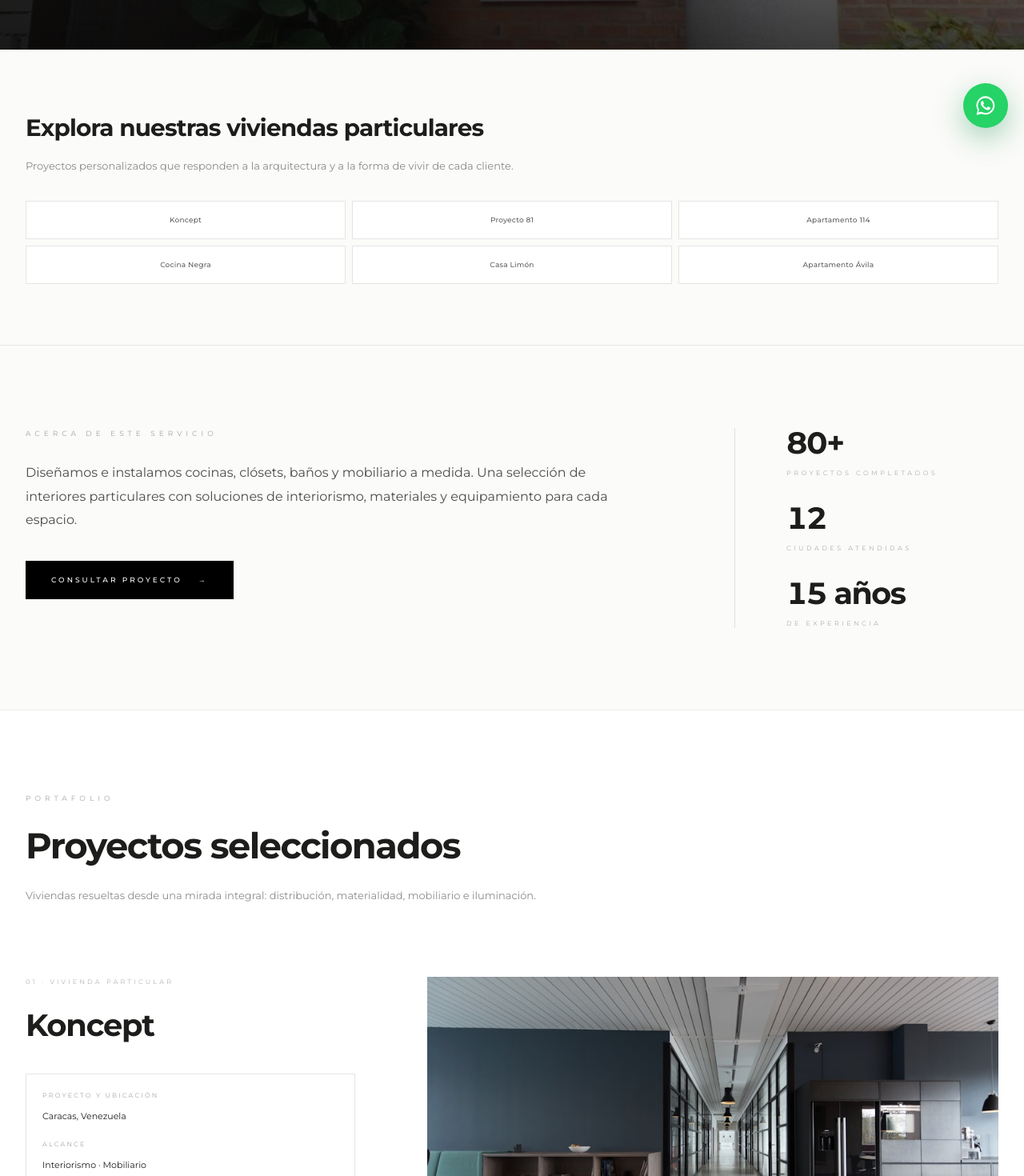
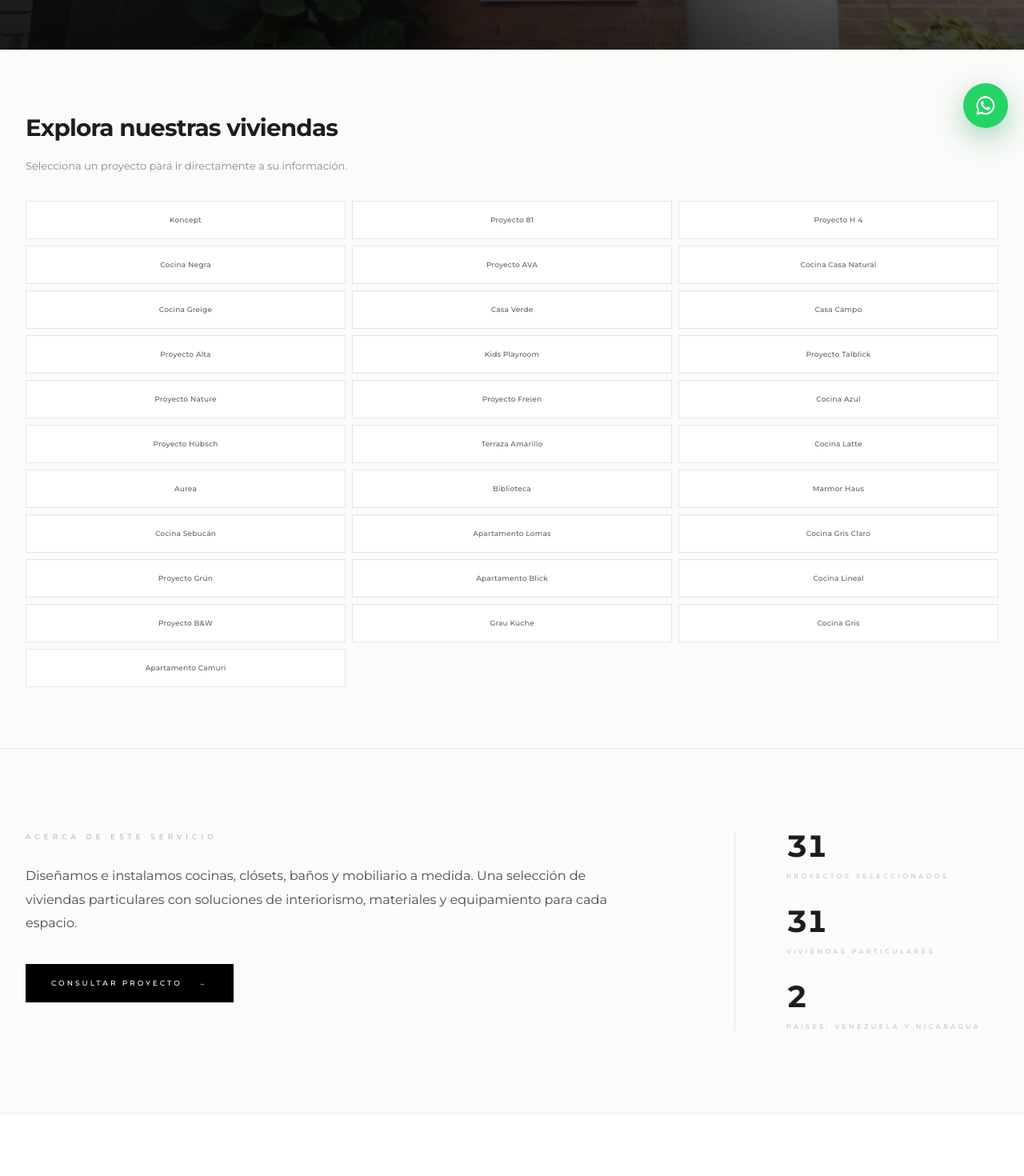
Before and after one commit to wegoxio/design-hof, a Next.js app: page /proyectos/gran-escala in a window 1280 px wide. Shown: the part 620-2090 px from the top of the page at 80% size. Built offline with nearby package versions, Linux system fonts and the light colour scheme; no server answers.

Commit message:
feat(projects): complete private homes portfolio

```diff
--- a/screens/projects/gran-scale/content/gran-scale-content.ts
+++ b/screens/projects/gran-scale/content/gran-scale-content.ts
@@ -1,22 +1,78 @@
 import type { ProjectDetailContent } from "../types/gran-scale";
+
+const gallery = [
+  "/projects/gran-scale/gallery/gran-scale-gallery-01-v2.jpg",
+  "/projects/gran-scale/gallery/gran-scale-gallery-02-v2.png",
+  "/projects/gran-scale/gallery/gran-scale-gallery-03-v2.jpg",
+  "/projects/gran-scale/gallery/gran-scale-gallery-04-v2.jpg",
+  "/projects/gran-scale/gallery/gran-scale-gallery-05-v2.png",
+];
+
+type Project = ProjectDetailContent["gallery"]["projects"][number];
+
+function project(index: number, title: string, scope: string, description: string, location = "Vivienda Residencial. Caracas – Venezuela."): Project {
+  const id = title.normalize("NFD").replace(/[\u0300-\u036f]/g, "").toLowerCase().replace(/[^a-z0-9]+/g, "-").replace(/(^-|-$)/g, "");
+  return {
+    id,
+    eyebrow: `${String(index).padStart(2, "0")} · Vivienda particular`,
+    title,
+    location,
+    scope,
+    description,
+    images: [0, 1, 2].map((step) => ({
+      src: gallery[(index - 1 + step) % gallery.length],
+      alt: `${title} — imagen ${step + 1}`,
+    })),
+  };
+}
+
+const selectedProjects: Project[] = [
+  project(1, "Koncept", "Cocina · Tope · Clóset · Interiorismo · Mobiliario · Cuarto de juegos", "Diseño e instalación de mobiliario de cocina, clóset auxiliar y cuarto de juegos.\n\nSuministro e instalación de tope de piedra sinterizada.\n\nInteriorismo y suministro de mobiliario para interiores y exteriores."),
+  project(2, "Proyecto 81", "Cocina · Coffee Bar · Despensa · Área de servicio · Interiorismo", "Diseño e instalación de mobiliario de cocina, coffee bar, despensa y área de servicio.\n\nInteriorismo y suministro de luminaria para comedor."),
+  project(3, "Proyecto H 4", "Cocina · Tope · Área parrillera · Área de lavandería", "Diseño e instalación de mobiliario de cocina, área de parrillera y área de lavandería.\n\nSuministro e instalación de tope de piedra sinterizada."),
+  project(4, "Cocina Negra", "Cocina", "Diseño e instalación de mobiliario de cocina."),
+  project(5, "Proyecto AVA", "Cocina · Tope · Baño de visita · Revestimiento de paredes", "Diseño e instalación de mobiliario de cocina y área de lavandería.\n\nSuministro e instalación de tope de piedra sinterizada.\n\nSuministro e instalación de revestimiento de piedra para baño de visita.", "Apartamento residencial. Caracas – Venezuela"),
+  project(6, "Cocina Casa Natural", "Cocina · Tope · Baño de visita · Área de lavandería", "Diseño e instalación de mobiliario de cocina y área de lavandería.\n\nSuministro e instalación de tope de piedra sinterizada.\n\nSuministro e instalación de revestimiento de piedra para baño de visita."),
+  project(7, "Cocina Greige", "Cocina · Tope", "Diseño e instalación de mobiliario de cocina.\n\nSuministro e instalación de tope de piedra sinterizada."),
+  project(8, "Casa Verde", "Interiorismo · Mobiliario", "Interiorismo y suministro de mobiliario para sala, comedor y área de terraza y deck en jardín."),
+  project(9, "Casa Campo", "Cocina · Tope", "Diseño e instalación de mobiliario de cocina. -Suministro e instalación de tope de piedra sinterizada."),
+  project(10, "Proyecto Alta", "Cocina · Interiorismo · Mobiliario", "Diseño e instalación de mobiliario de cocina.\n\nInteriorismo y suministro de mobiliario para interiores."),
+  project(11, "Kids Playroom", "HomeBar · Interiorismo · Mobiliario", "Diseño e instalación de mobiliario a medida para cuarto de juegos.\n\nInteriorismo y suministro de mobiliario para interiores."),
+  project(12, "Proyecto Talblick", "HomeBar · Interiorismo · Mobiliario", "Diseño e instalación de mobiliario para HomeBar.\n\nInteriorismo y suministro de mobiliario para interiores."),
+  project(13, "Proyecto Nature", "Interiorismo · Mobiliario", "Interiorismo y suministro de mobiliario para interiores."),
+  project(14, "Proyecto Freien", "Cocina · Tope · Walk in Clóset · Clósets", "Diseño e instalación de mobiliario de cocina, walk in clóset y clósets.\n\nSuministro e instalación de tope de piedra sinterizada."),
+  project(15, "Cocina Azul", "Cocina · Tope", "Diseño e instalación de mobiliario de cocina.\n\nSuministro e instalación de tope de piedra sinterizada."),
+  project(16, "Proyecto Hübsch", "Walk in Clóset · Vestier Interno · Walk in Shower · Baño · Clóset auxiliar · Office Room · Estudio de TV", "Diseño e instalación de mobiliario para Walk in clóset, Vestier Interno, Baño principal, Clóset auxiliar, Office room y estudio de TV.\n\nSuministro e instalación de piedra sinterizada para Walk in shower y área de lavamanos baño principal."),
+  project(17, "Terraza Amarillo", "Interiorismo · Mobiliario de exteriores", "Interiorismo y suministro de mobiliario de exteriores para terraza."),
+  project(18, "Cocina Latte", "Cocina · Tope · Mobiliario", "Diseño e instalación de mobiliario de cocina.\n\nSuministro e instalación de tope de piedra sinterizada.\n\nSelección y suministro de sillas de pantry."),
+  project(19, "Aurea", "Cocina principal · Cocina de Huéspedes", "Diseño e instalación de mobiliario de cocinas personalizado en color y textura.", "Casa Residencial de playa. Hacienda Iguana, Nicaragua."),
+  project(20, "Biblioteca", "Mobiliario", "Diseño e instalación de mobiliario personalizado para biblioteca."),
+  project(21, "Marmor Haus", "Interiorismo · Mobiliario", "Interiorismo y suministro de mobiliario."),
+  project(22, "Cocina Sebucán", "Cocina · Tope", "Diseño e instalación de mobiliario de cocina.\n\nSuministro e instalación de tope de piedra sinterizada."),
+  project(23, "Apartamento Lomas", "Interiorismo · Mobiliario", "Interiorismo y suministro de mobiliario."),
+  project(24, "Cocina Gris Claro", "Cocina · Tope", "Diseño e instalación de mobiliario de cocina.\n\nSuministro e instalación de tope de piedra sinterizada."),
+  project(25, "Proyecto Grün", "Cocina · Cocina área de parrillera · Tope", "Diseño e instalación de mobiliario de cocina.\n\nSuministro e instalación de tope de piedra sinterizada."),
+  project(26, "Apartamento Blick", "Cocina · Tope", "Diseño e instalación de mobiliario de cocina.\n\nSuministro e instalación de tope de piedra sinterizada."),
+  project(27, "Cocina Lineal", "Cocina · Tope", "Diseño e instalación de mobiliario de cocina.\n\nSuministro e instalación de tope de piedra sinterizada."),
+  project(28, "Proyecto B&W", "Walk in Clóset · Vestier Interno · Baños · Clóset auxiliar · Revestimiento", "Diseño e instalación de mobiliario para Walk in clóset, Vestier Interno, Baños, Clóset auxiliar.\n\nSuministro e instalación de piedra sinterizada."),
+  project(29, "Grau Küche", "Cocina · Tope", "Diseño e instalación de mobiliario de cocina.\n\nSuministro e instalación de tope de piedra sinterizada."),
+  project(30, "Cocina Gris", "Cocina · Tope · Interiorismo · Mobiliario", "Diseño e instalación de mobiliario de cocina.\n\nSuministro e instalación de tope de piedra sinterizada.\n\nInteriorismo y suministro de mobiliario para comedor."),
+  project(31, "Apartamento Camurí", "Cocina · Mueble de TV · Bar", "Diseño e instalación de mobiliario de cocina, mueble de TV y mueble de Bar.", "Apartamento de playa. La Guaira – Venezuela."),
+];
 
 export const granScaleContent: ProjectDetailContent = {
   breadcrumb: ["Inicio", "Proyectos", "Viviendas particulares"],
-  hero: { eyebrow: "Viviendas particulares", title: "Viviendas particulares", description: "Espacios que reflejan una forma de vivir.", imageUrl: "/projects/gran-scale/hero/gran-scale-hero-01-v2.jpg" },
+  hero: { eyebrow: "Viviendas particulares", title: "Viviendas particulares", description: "Diseño a medida para cada hogar.", imageUrl: "/projects/gran-scale/hero/gran-scale-hero-01-v2.jpg" },
   introduction: {
     eyebrow: "Acerca de este servicio",
-    explorationTitle: "Explora nuestras viviendas particulares",
-    explorationDescription: "Proyectos personalizados que responden a la arquitectura y a la forma de vivir de cada cliente.",
-    filters: ["Koncept", "Proyecto 81", "Apartamento 114", "Cocina Negra", "Casa Limón", "Apartamento Ávila"],
-    description: "Diseñamos e instalamos cocinas, clósets, baños y mobiliario a medida. Una selección de interiores particulares con soluciones de interiorismo, materiales y equipamiento para cada espacio.",
+    explorationTitle: "Explora nuestras viviendas",
+    explorationDescription: "Selecciona un proyecto para ir directamente a su información.",
+    filters: selectedProjects.map(({ title }) => title),
+    description: "Diseñamos e instalamos cocinas, clósets, baños y mobiliario a medida. Una selección de viviendas particulares con soluciones de interiorismo, materiales y equipamiento para cada espacio.",
     ctaLabel: "Consultar proyecto", ctaHref: "/contacto",
-    stats: [{ value: 80, suffix: "+", label: "Proyectos completados" }, { value: 12, label: "Ciudades atendidas" }, { value: 15, suffix: " años", label: "De experiencia" }],
+    stats: [{ value: 31, label: "Proyectos seleccionados" }, { value: 31, label: "Viviendas particulares" }, { value: 2, label: "Países: Venezuela y Nicaragua" }],
   },
   gallery: {
-    eyebrow: "Portafolio", title: "Proyectos seleccionados", description: "Viviendas resueltas desde una mirada integral: distribución, materialidad, mobiliario e iluminación.",
-    projects: [
-      { id: "koncept", eyebrow: "01 · Vivienda particular", title: "Koncept", location: "Caracas, Venezuela", scope: "Interiorismo · Mobiliario", description: "Un proyecto de líneas serenas donde el mobiliario acompaña la arquitectura y potencia la relación con el exterior.", images: [{ src: "/projects/gran-scale/gallery/gran-scale-gallery-01-v2.jpg", alt: "Vivienda particular Koncept" }, { src: "/projects/gran-scale/gallery/gran-scale-gallery-02-v2.png", alt: "Interior del proyecto Koncept" }] },
-      { id: "proyecto-81", eyebrow: "02 · Vivienda particular", title: "Proyecto 81", location: "Caracas, Venezuela", scope: "Diseño integral · Instalación", description: "Una vivienda de atmósfera natural desarrollada desde la selección de piezas hasta la instalación y supervisión final.", images: [{ src: "/projects/gran-scale/gallery/gran-scale-gallery-03-v2.jpg", alt: "Vivienda Proyecto 81" }, { src: "/projects/gran-scale/gallery/gran-scale-gallery-04-v2.jpg", alt: "Área social de Proyecto 81" }, { src: "/projects/gran-scale/gallery/gran-scale-gallery-05-v2.png", alt: "Detalle de Proyecto 81" }] },
-    ],
+    eyebrow: "Portafolio", title: "Proyectos seleccionados", description: "Una selección de viviendas particulares en Venezuela y Nicaragua.", projects: selectedProjects,
   },
 };
```
